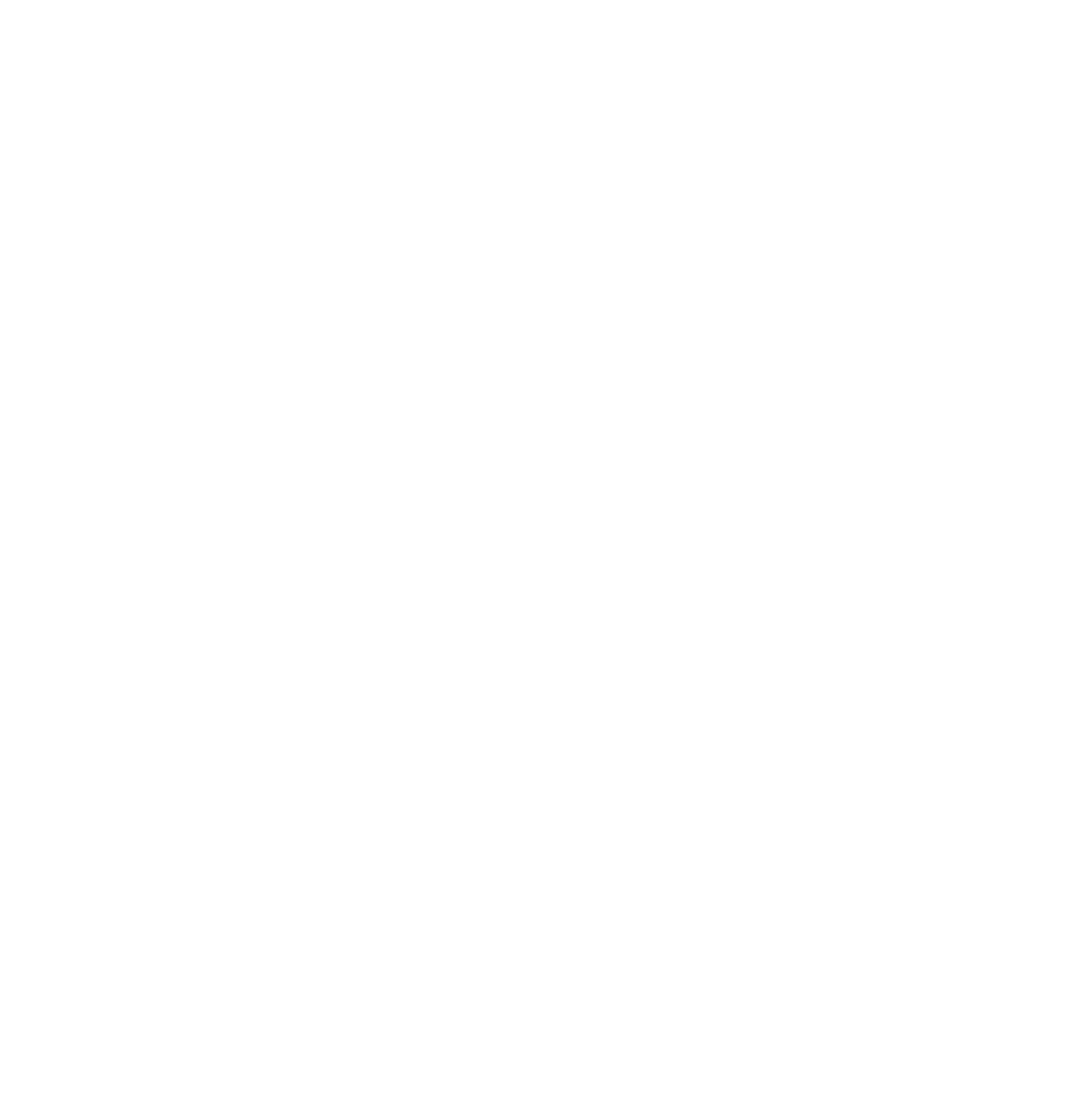
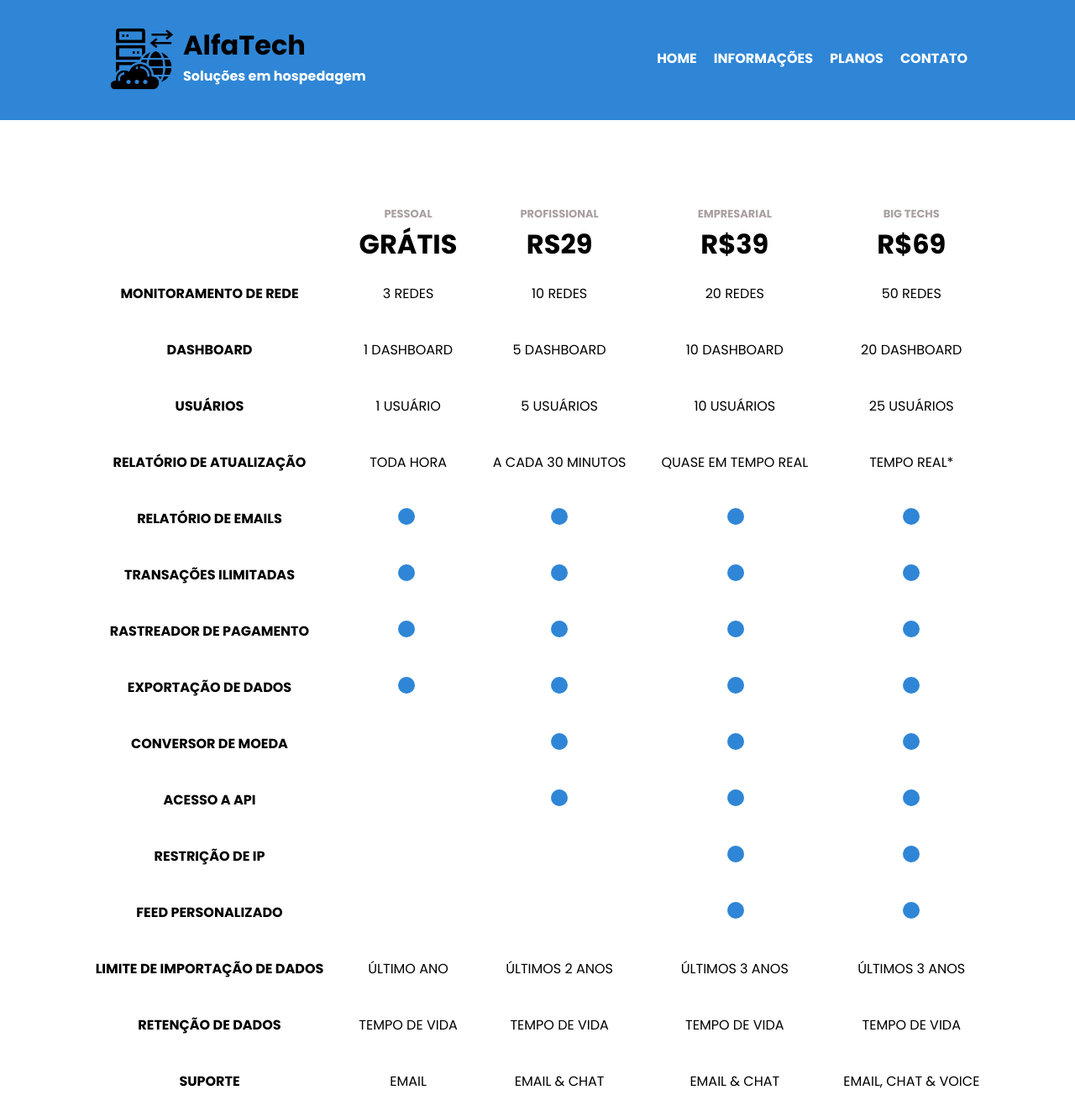
Before and after one commit to DouglasTerrero/projetos_devmedia, a plain HTML site: page 06hospedagem/precos.html in a window 1280 px wide. Shown: the top 1323 px of the page at 84% size. Before the commit the page ends 800 px from the top, so only its background shows below. Drawn offline with Linux system fonts and the light colour scheme.

Commit message:
criação precos.html

```diff
--- a/06hospedagem/precos.html
+++ b/06hospedagem/precos.html
@@ -5,9 +5,182 @@
   <meta name="description" content="Projeto com uso de tabelas">
   <link rel="stylesheet" href="style/precos.css">
   <meta name="viewport" content="width=device-width, initial-scale=1.0">
-  <title>Document</title>
+  <title>AlfaTech - Planos</title>
 </head>
 <body>
+  <!--<header>
+    <div class="container">
+      <img src="img/logo-icone-escuro.png" alt="logo empresa">
+      <div>
+        <h1>AlfaTech</h1>
+        <p >Soluções em hospedagem</p>
+      </div>
+      <nav>
+        <ul class="menu">
+
+
+        </ul>
+      </nav>
+    </div>
+  </header>-->
+  <div class="bg-blue">
+  <header class="container">
+    <img src="img/logo-icone-escuro.png" alt="logo empresa">
+    <div>
+      <h1>AlfaTech</h1>
+      <p >Soluções em hospedagem</p>
+    </div>
+    <nav>
+      <ul class="menu">
+        <li><a href="home.html">home</a></li>
+        <li><a href="home.html#info">informações</a></li>
+          <li><a href="home.html#planos">planos</a></li>
+          <li><a href="home.html#contato">contato</a></li>
+      </ul>
+    </nav>
+  </header>
+</div>
+  <main>
+    <table class="tabela2">
+      <thead>
+        <tr class="tabela2-small">
+          <th></th>
+          <th>pessoal</th>
+          <th>profissional</th>
+          <th>empresarial</th>
+          <th>big techs</th>
+        </tr>
+        <tr class="destaque">
+          <th></th>
+          <th>grátis</th>
+          <th>RS29</th>
+          <th>R$39</th>
+          <th>R$69</th>
+        </tr>
+      </thead>
+      <tbody>
+        <tr>
+          <td class="bold">monitoramento de rede</td>
+          <td>3 redes</td>
+          <td>10 redes</td>
+          <td>20 redes</td>
+          <td>50 redes</td>
+        </tr>
+        <tr>
+          <td class="bold">dashboard</td>
+          <td>1 dashboard</td>
+          <td>5 dashboard</td>
+          <td>10 dashboard</td>
+          <td>20 dashboard</td>
+        </tr>
+        <tr>
+          <td class="bold">usuários</td>
+          <td>1 usuário</td>
+          <td>5 usuários</td>
+          <td>10 usuários</td>
+          <td>25 usuários</td>
+        </tr>
+        <tr>
+          <td class="bold">relatório de atualização</td>
+          <td>toda hora</td>
+          <td>a cada 30 minutos</td>
+          <td>quase em tempo real</td>
+          <td>tempo real*</td>
+        </tr>
+        <tr>
+          <td class="bold">relatório de emails</td>
+          <td class="yes"></td>
+          <td class="yes"></td>
+          <td class="yes"></td>
+          <td class="yes"></td>
+        </tr>
+        <tr>
+          <td class="bold">transações ilimitadas</td>
+          <td class="yes"></td>
+          <td class="yes"></td>
+          <td class="yes"></td>
+          <td class="yes"></td>
+        </tr>
+        <tr>
+          <td class="bold">rastreador de pagamento</td>
+          <td class="yes"></td>
+          <td class="yes"></td>
+          <td class="yes"></td>
+          <td class="yes"></td>
+        </tr>
+        <tr>
+          <td class="bold">exportação de dados</td>
+          <td class="yes"></td>
+          <td class="yes"></td>
+          <td class="yes"></td>
+          <td class="yes"></td>
+        </tr>
+        <tr>
+          <td class="bold">conversor de moeda</td>
+          <td></td>
+          <td class="yes"></td>
+          <td class="yes"></td>
+          <td class="yes"></td>
+        </tr>
+        <tr>
+          <td class="bold">acesso a api</td>
+          <td></td>
+          <td class="yes"></td>
+          <td class="yes"></td>
+          <td class="yes"></td>
+        </tr>
+        <tr>
+          <td class="bold">restrição de ip</td>
+          <td></td>
+          <td></td>
+          <td class="yes"></td>
+          <td class="yes"></td>
+        </tr>
+        <tr>
+          <td class="bold">feed personalizado</td>
+          <td></td>
+          <td></td>
+          <td class="yes"></td>
+          <td class="yes"></td>
+        </tr>
+        <tr>
+          <td class="bold">limite de importação de dados</td>
+          <td>último ano</td>
+          <td>últimos 2 anos</td>
+          <td>últimos 3 anos</td>
+          <td>últimos 3 anos</td>
+        </tr>
+        <tr>
+          <td class="bold">retenção de dados</td>
+          <td>tempo de vida</td>
+          <td>tempo de vida</td>
+          <td>tempo de vida</td>
+          <td>tempo de vida</td>
+        </tr>
+        <tr>
+          <td class="bold">suporte</td>
+          <td>email</td>
+          <td>email & chat</td>
+          <td>email & chat</td>
+          <td>email, chat & voice</td>
+        </tr>
+      </tbody>
+    </table>
+  </main>
+  <footer>
+    <div id="contato">
+              <div class="footer-logo">
+                <img src="img/logo-icone-escuro.png" alt="logo empresa">
+                            <div>
+                <h1>AlfaTech</h1>
+                <p>Soluções em hospedagem</p>
+                            </div>
+              </div>
+
+        <p>© AlfaTech - Soluções em hospedagem - Todos os direitos reservados.</p>
+    </div>
+    <p class="aluno">Desenvolvido por <span>Douglas</span></p>
+  </footer>
 
 </body>
 </html>
--- a/06hospedagem/style/home.css
+++ b/06hospedagem/style/home.css
@@ -11,6 +11,7 @@
 *{
   padding: 0;
   margin: 0;
+  font-family: "Poppins", sans-serif;
 }
 li{
   list-style: none;
@@ -22,9 +23,7 @@ a{
   text-decoration: none;
   color: var(--cor1);
 }
-body{
-  font-family: "Poppins";
-}
+
 .container{
   max-width: 1024px;
   margin: 0 auto;
@@ -33,7 +32,7 @@ body{
 header{
   display: flex;
   position: relative;
-  padding: 20px 0px;
+  padding:30px 0px;
 }
 header h1{
   padding: 0px 10px;
--- a/06hospedagem/style/precos.css
+++ b/06hospedagem/style/precos.css
@@ -0,0 +1,133 @@
+@import url('https://fonts.googleapis.com/css2?family=Poppins:wght@400;700&display=swap');
+/*Estilos Gerais*/
+*{
+  margin: 0;
+  padding: 0;
+  box-sizing: border-box;
+  font-family: "Poppins", sans-serif;
+}
+:root{
+  --cor1:#000;
+  --cor2:#f6f6f6;
+  --cor3:#fff;
+  --cor4:#a89f9f;
+  --cor5:#233032;
+  --cor6:#2f86d6;
+}
+li{
+  list-style: none;
+}
+span{
+  color: var(--cor6);
+}
+a{
+  text-decoration: none;
+  color: var(--cor1);
+}
+.container{
+  max-width: 1024px;
+  margin: 0 auto;
+}
+.bg-blue{
+  background-color: var(--cor6);
+}
+.bold{
+  font-weight: bold;
+}
+/*Header*/
+header{
+  display: flex;
+  position: relative;
+  padding: 30px 0px;
+}
+header h1{
+  padding: 0px 10px;
+  font-weight: bold;
+}
+header p{
+  padding: 0px 10px 10px 10px;
+  font-weight: bold;
+  color: var(--cor3);
+}
+header img{
+  height: 80px;
+  width: 80px;
+}
+.menu{
+  display: flex;
+  gap: 20px;
+  position: absolute;
+  right: 0;
+  top: 40%;
+}
+.menu li a{
+  font-weight: bold;
+  text-transform: uppercase;
+  color: var(--cor3);
+}
+/*Tabela2*/
+.tabela2{
+  text-transform: uppercase;
+  margin: 0 auto;
+  padding: 100px 0;
+}
+.tabela2-small{
+  color: var(--cor4);
+  font-size: 13px;
+}
+.destaque{
+  font-size: 32px;
+}
+tbody td{
+  padding: 20px;
+  text-align: center;
+  position: relative;
+}
+.yes::after{
+  content: "";
+  width: 20px;
+  height: 20px;
+  border-radius: 50%;
+  position: absolute;
+  top: 20px;
+  right: 45%;
+  color: var(--cor6);
+  background-color: var(--cor6);
+}
+/*Footer*/
+footer{
+  background-color: var(--cor6);
+}
+footer img{
+  height: 80px;
+  width: 80px;
+}
+footer p{
+  text-align: center;
+  color: var(--cor3);
+  padding-bottom: 50px;
+}
+.footer-logo{
+  display: flex;
+  justify-content: center;
+  padding: 30px 0px;
+}
+.footer-logo h1{
+  padding: 0px 10px;
+  font-weight: bold;
+}
+.footer-logo p{
+  font-weight: bold;
+  color: var(--cor2);
+  padding: 0px 10px 10px 10px;
+  }
+
+.aluno{
+  background-color: var(--cor3);
+  width: 100%;
+  font-size: 18px;
+  font-weight: bold;
+  color: var(--cor1);
+  padding: 20px 0px;
+
+}
```
Also changed, not shown: 06hospedagem/home.html (+4 -4 lines).
